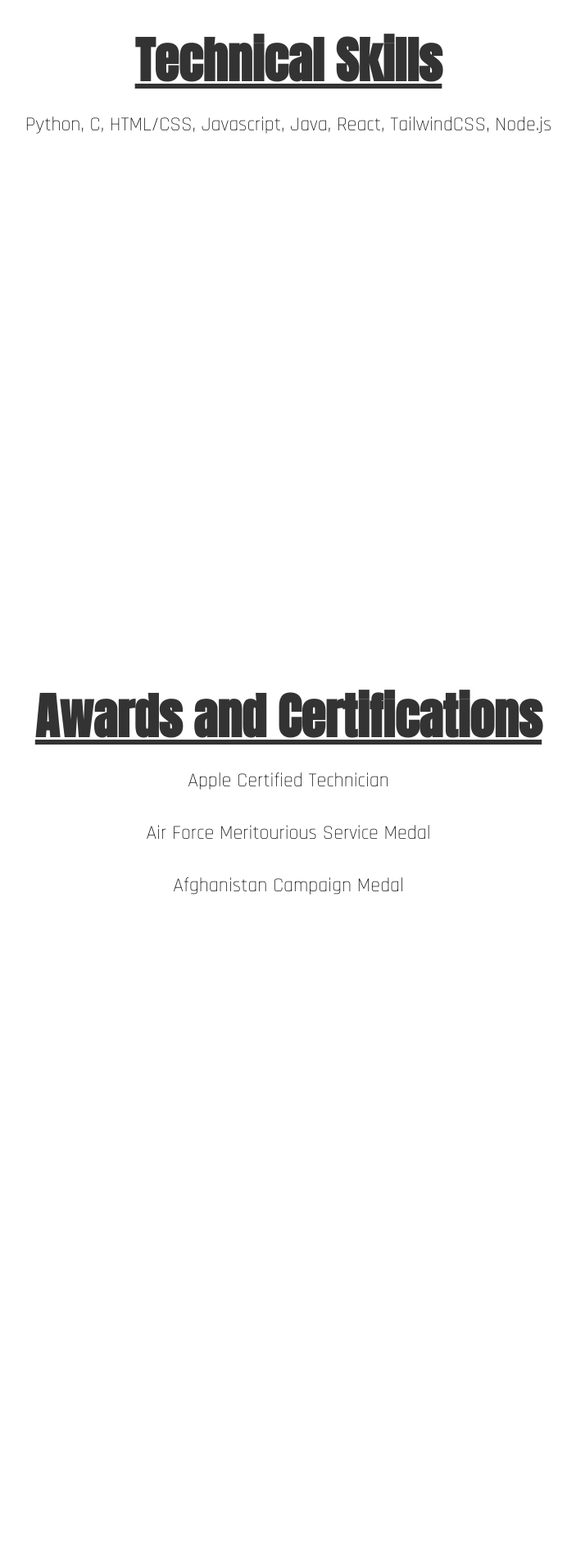
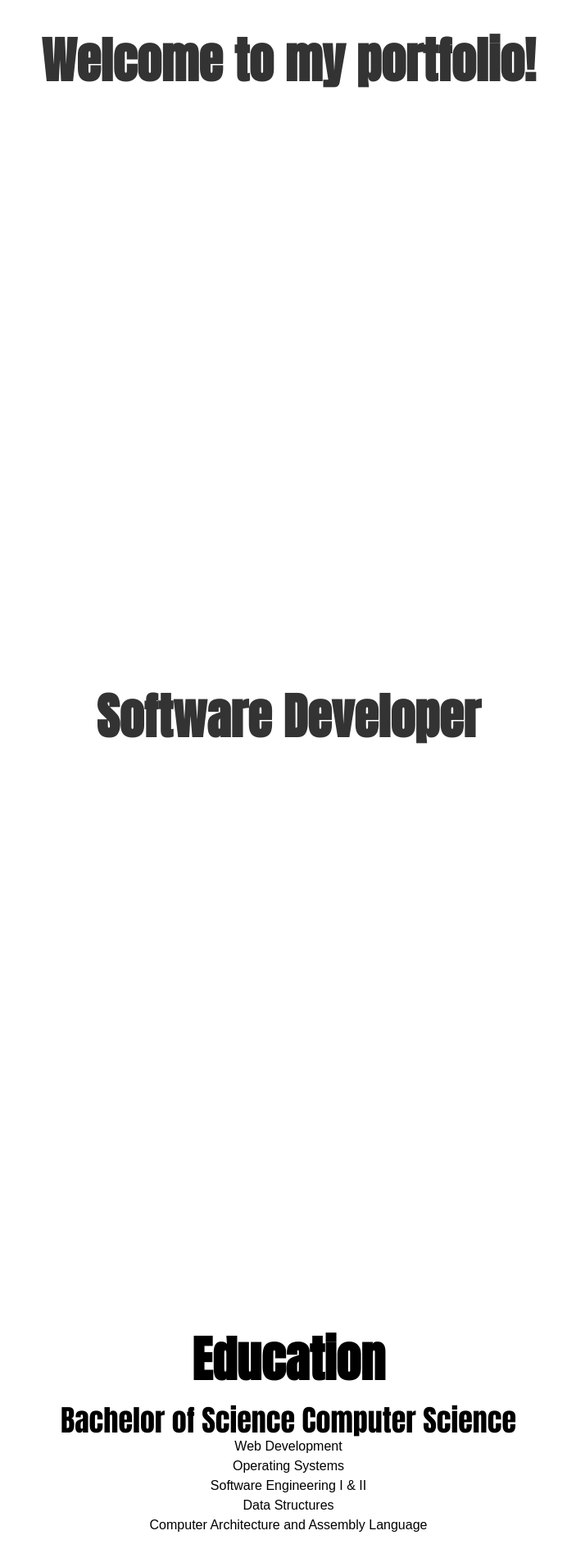
Before and after one commit to jacohein/jacoheinportfolio, a Next.js app: page / in a window 1280 px wide. Shown: the part 880-2791 px from the top of the page at 82% size, without its empty margins (288-991 px from the left). Built offline with nearby package versions, Linux system fonts and the light colour scheme.

Commit message:
Update index.js

```diff
--- a/pages/index.js
+++ b/pages/index.js
@@ -27,6 +27,8 @@ export default function Home() {
   const [geekSquadSection, setGeekSquadSection] = useState(false);
   const [isRotated, setIsRotate] = useState(false);
   const [milRotate, setMilRotate] = useState(false);
+  const [isClass, setClass] = useState(false);
+  const [divContent, setDivContent] = useState("Classes!")
   const technicalSkillsRef = useRef(null);
   const awardsCertsRef = useRef(null);
   const containerRef = useRef(null);
@@ -41,7 +43,31 @@ export default function Home() {
   const handleMilClick = () => {
     setMilitarySection(!militarySection);
     setMilRotate(!milRotate);
-  }
+  };
+
+  const handleClassClick = () =>{
+    setClass(true);
+  };
+
+  const webContent = () =>{
+    setDivContent('Introduction to concepts and techniques for developing web applications. Became familiar with developing modern web application development using technologies such as HTML, CSS, JavaScript, React, Node.js, Express and MongoDB.')
+  };
+
+  const softwareContent = () =>{
+    setDivContent('Software Testing. Version Control Systems. Unit Testing. Black Box Testing. White Box Testing. Test-Driven Development.')
+  };
+
+  const operatingContent = () =>{
+    setDivContent('Memory Organization. I/O control. Multitasking. Process Control. Resource Management. Scheduling algorithms. File systems and storage architectures.')
+  };
+
+  const assemblyContent = () =>{
+    setDivContent('Program Design (Modularization). MASM Assembly. CISC vs. RISC Architectures. Parallelism. Irvine Procedures.')
+  };
+
+  const dataContent = () =>{
+    setDivContent('Abstract Data Types, Dynamic Arrays, Linked Lists, Trees and Graphs. Binary search trees. Hash Tables. Storage Management. Complexity analysis of Data Structures.')
+  };
 
   const items = [
     { id: 1, title: "Back End Developer", department: "Engineering", type: "Full-time", location: "Remote" },
@@ -69,19 +95,6 @@ export default function Home() {
       x: -350,
       ease: "none",
       duration: 6
-    });
-
-    gsap.to(sections, {
-      xPercent: -100 * (sections.length - 1),
-      ease: "none",
-      scrollTrigger: {
-        trigger: ".scroll-container",
-        pin: true,
-        scrub: 1,
-        snap: 1 / (sections.length - 1),
-        end: () => "+=" +
-          document.querySelector(".scroll-container").offsetWidth
-      }
     });
 
 
@@ -143,7 +156,7 @@ export default function Home() {
         <section>
           <nav className="py-4 mb-12 flex justify-between dark:text-white z-100">
             <div>
-              <div className="absolute overflow-hidden -z-100 pl-6 pt-4">
+              {/* <div className="absolute overflow-hidden -z-100 pl-6 pt-4">
                 <Image
                   src={skidraw}
                   quality={100}
@@ -153,14 +166,14 @@ export default function Home() {
                   alt="Crested Butte"
                   className="opacity-50"
                 />
-              </div>
+              </div> */}
               <h1 className="relative font-burtons text-xl pl-10 z-1">developedbyJacob</h1>
             </div>
             <div className="hidden lg:flex pr-10">
               <ul className="flex items-center">
                 <li>
                   <a
-                    className="relative bg-gradient-to-r from-cyan-500 text- to-teal-500 text-white px-4 py-2 border-none rounded-md ml-8"
+                    className="relative bg-gradient-to-r from-sky-500 text- to-sky-700 text-white px-4 py-2 border-none rounded-md ml-8"
                     href="/Resume"
                     target="_blank"
                   >
@@ -180,9 +193,6 @@ export default function Home() {
             <h2 className="relative lg:text-9xl text-teal-600 font-medium dark:text-white md:text-9xl italic font-serif text-black opacity-60">
               Jacob Heinrich
             </h2>
-            <h3 className="relative text-2xl dark:text-white md:text-3xl text-black opacity-60">
-              Software Developer
-            </h3>
             <div className="relative lg:text-4xl flex justify-center gap-16 py-3 text-gray-600 dark:text-white text-black">
               <Link href="/photography"><button className="opacity-60 transition ease-in-out hover:opacity-100 duration-500"><FaCameraRetro /></button></Link>
               <Link href="#about"><button className="opacity-60 transition ease-in-out hover:opacity-100 duration-500"><FaUser /></button></Link>
@@ -193,68 +203,52 @@ export default function Home() {
           <section>
             <div className="scroll-smooth text-center h-screen">
               <div className="technicalSkills" ref={technicalSkillsRef}>
-                <h1 className="relative font-anton lg:text-6xl text-4xl font-bold dark:text-white p-4 underline opacity-80">
-                  Technical Skills
+                <h1 className="relative font-anton lg:text-6xl text-4xl font-bold dark:text-white p-4 opacity-80">
+                  Welcome to my portfolio!
                 </h1>
-                <h4 className="py-4 dark:text-white lg:text-2xl text-xl font-rajdhani">Python, C, HTML/CSS, Javascript, Java, React, TailwindCSS, Node.js</h4>
               </div>
             </div>
           </section>
           <section>
             <div className="scroll-smooth text-center h-screen">
               <div className="awardCerts" ref={awardsCertsRef}>
-                <h1 className="relative font-anton lg:text-6xl text-4xl font-bold dark:text-white p-4 underline opacity-80">
-                  Awards and Certifications
+                <h1 className="relative font-anton lg:text-6xl text-4xl font-bold dark:text-white p-4 opacity-80">
+                  Software Developer
                 </h1>
-                <h4 className="py-4 dark:text-white lg:text-2xl text-xl font-rajdhani">Apple Certified Technician</h4>
-                <h4 className="py-4 dark:text-white lg:text-2xl text-xl font-rajdhani">Air Force Meritourious Service Medal</h4>
-                <h4 className="py-4 dark:text-white lg:text-2xl text-xl font-rajdhani">Afghanistan Campaign Medal</h4>
               </div>
             </div>
           </section>
         </section>
         <section className="h-full">
         </section>
-        <section id="education">
-          <div className="lg:hidden dark:text-white text-center">
-            <h1>
-              Bachelor of Arts in Economics
+        <section id="education" className="h-screen text-center">
+          <div>
+            {isClass ?
+          <div className="xl:absolute lg:right-80 lg:p-4 w-64 dark:text-white bg-sky-500/25 rounded-lg">
+            {divContent}</div>:
+            <></>}
+            <h1 className="text-4xl font-anton font-bold lg:text-6xl pb-6 dark:text-white">
+              Education
             </h1>
-            <p className="mb-36">
-              University of Colorado
-            </p>
-            <h1>
-              Bachelor of Science in Computer Science
-            </h1>
-            <p className="mb-96">
-              Colorado State University
-            </p>
-          </div>
-          <div ref={containerRef} className="scroll-container overflow-y-hidden overflow-x-hidden w-screen hidden md:block dark:text-white whitespace-nowrap">
-            <div className="panel h-screen inline-block flex-shrink-0 justify-center items-center dark:text-white min-w-full text-center font-rajdhani lg:text-4xl">
-              <h1 className="font-bold pt-96">Bachelor of Arts in Economics at University of Colorado</h1>
-              <p className="animate-pulse duration-1000 pt-6 underline">Coursework</p>
-              <ul className="text-xl">
-                <li>Statistics</li>
-                <li>Econometrics</li>
-                <li>Environmental Economics</li>
-                <li>Macroeconomics</li>
-                <li>Microeconomics</li>
-                <li>Calculus I</li>
-              </ul>
-            </div>
-            <div className="panel h-screen inline-block flex-shrink-0 items-center justify-center dark:text-white min-w-full text-center font-rajdhani lg:text-4xl">
-              <h1 className="font-bold">Bachelor of Science in Computer Science at Colorado State University</h1>
-              <p className="animate-pulse duration-100 pt-6 lg:text-4xl underline">Coursework</p>
-              <ul className="text-xl">
-                <li>Operating Systems</li>
-                <li>Data Structures</li>
-                <li>Discrete Mathematics</li>
-                <li>Web Development</li>
-                <li>Computer Graphics</li>
-                <li>Computer Architecture</li>
-              </ul>
-            </div>
+            <h2 className="text-4xl font-anton dark:text-white">
+              Bachelor of Science Computer Science
+            </h2>
+            <ul onClick={handleClassClick} className="dark:text-white">
+              <li className="hover:text-sky-500"><button onClick={webContent}>Web Development</button></li>
+              <li className="hover:text-sky-500"><button onClick={operatingContent}>Operating Systems</button></li>
+              <li className="hover:text-sky-500"><button onClick={softwareContent}>Software Engineering I & II</button></li>
+              <li className="hover:text-sky-500"><button onClick={dataContent}>Data Structures</button></li>
+              <li className="hover:text-sky-500"><button onClick={assemblyContent}>Computer Architecture and Assembly Language</button></li>
+            </ul>
+            <h2 className="text-4xl pt-10 font-anton dark:text-white">
+              Bachelor of Arts Economics
+            </h2>
+            <ul className="dark:text-white">
+              <li>Econometrics</li>
+              <li>Microeconomics</li>
+              <li>Macroeconomics</li>
+              <li>Statistics w/ Computer Applications</li>
+            </ul>
           </div>
         </section>
         <section id="about">
@@ -304,23 +298,23 @@ export default function Home() {
             </div>
           </div>
         </section>
-        <section className="pt-96">
+        <section className="pt-96 opacity-80">
       <div className='text-center'>
-        <h1 className='text-5xl pt-10 font-rajdhani'>Projects</h1>
+        <h1 className='text-5xl pt-10 font-rajdhani dark:text-white'>Projects</h1>
         <motion.div
             className="box"
             animate={{
               scale: [1, 2, 2, 1, 1],
-              rotate: [0, 0, 180, 180, 0],
-              borderRadius: ["0%", "0%", "50%", "50%", "0%"],
-              backgroundColor:["#0797Ef"]
+              rotate: [180, 180, 0, 0, 180],
+              borderRadius: ["50%", "50%", "0%", "0%", "50%"],
+              backgroundColor:["#87CEEB"]
             }}
             transition={{
               duration: 2,
               ease: "easeInOut",
               times: [0, 0.2, 0.5, 0.8, 1],
               repeat: Infinity,
-              repeatDelay: 10,
+              repeatDelay: 3,
             }}
           />
       </div>
@@ -395,6 +389,37 @@ export default function Home() {
               </ul>
             </div>
         </li>
+        <li className='listElement text-center'>
+          <h1 className='text-4xl bg-sky-500/50 p-6 font-rajdhani font-bold'>
+           NASA APOD Website
+          </h1>
+          <h3 className="pt-6 text-2xl underline">About</h3>
+            <div className="flex justify-center items-center">
+              <p className="w-3/4">
+              Embarking on one of my earliest ventures into React development, this application was the product of my Web Development class at Colorado State University.
+              Fueled by my enduring interest in astronomy,
+              the project centers on the NASA Astronomy Picture of the Day (APoD). Users can input a date in the YYYY-DD-MM format,
+              allowing the application to dynamically fetch and showcase the corresponding image captured by NASA.
+              As I navigated the complexities of React, this project not only became a technical milestone but also a testament
+              to my passion for space exploration. It reflects my journey in React,
+              delving into API integration, asynchronous JavaScript, and crafting a responsive user interface.
+              </p>
+            </div>
+            <div>
+              <h3 className="text-2xl underline">Languages Used</h3>
+              <ul>
+                <li>Javascript</li>
+                <li>HTML/CSS</li>
+              </ul>
+              <h3 className="text-2xl underline">Frameworks and Packages Used</h3>
+              <ul>
+                <li>React</li>
+                <li>NASA API</li>
+              </ul>
+              <h3 className="text-2xl pt-6">Demo</h3>
+              <Link href="https://nasa-apod-alpha.vercel.app/" rel="noopeneer noreferrer"><a target="_blank" className="p-2 bg-sky-500 hover:bg-sky-500/50 rounded-lg text-white">Demo Link</a></Link>
+            </div>
+        </li>
       </ul>
       </div>
       </section>
--- a/styles/globals.css
+++ b/styles/globals.css
@@ -278,7 +278,7 @@ circle {
 }
 
 ::-webkit-scrollbar-thumb {
-  background: black;
+  background: #87CEEB;
   -webkit-border-radius: 1ex;
 }
 
@@ -298,10 +298,10 @@ circle {
 
 .box {
   position:relative;
-  left:800px;
-  bottom:100px;
-  width: 50px;
-  height: 50px;
+  left:913px;
+  bottom:57px;
+  width: 20px;
+  height: 20px;
   background: black;
 }
 
```
